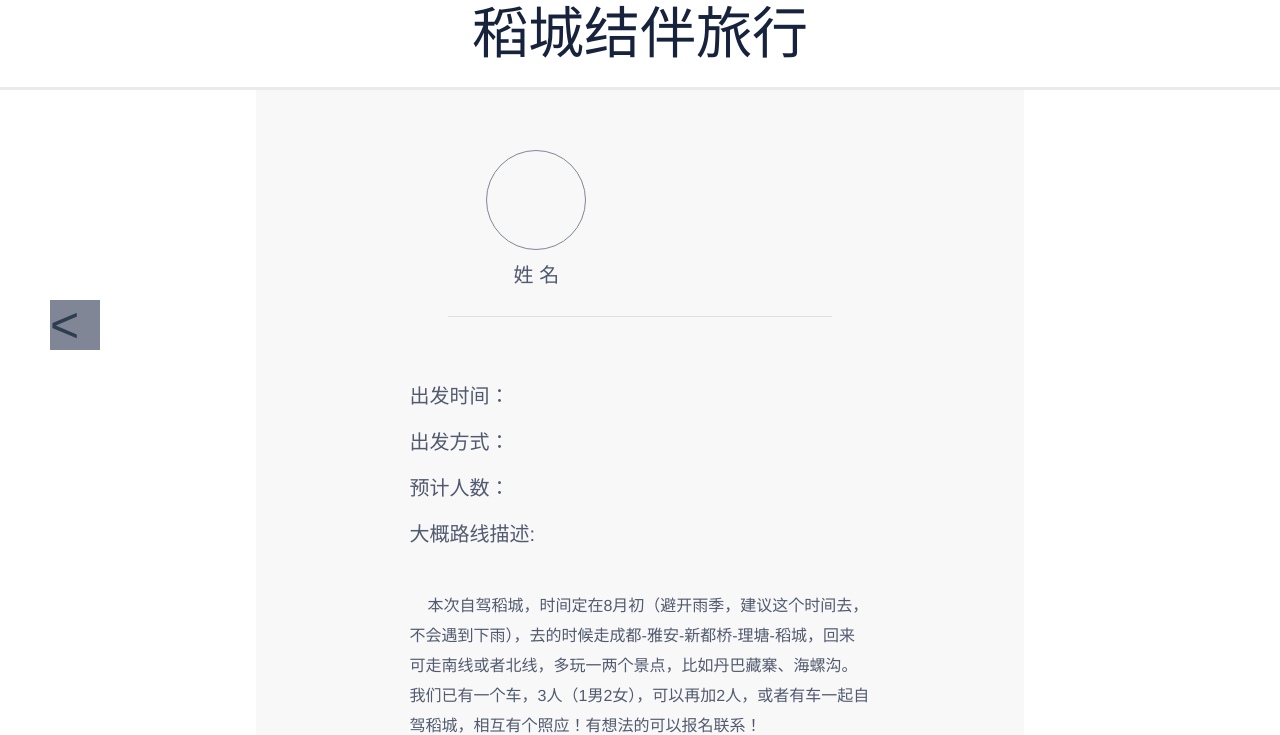
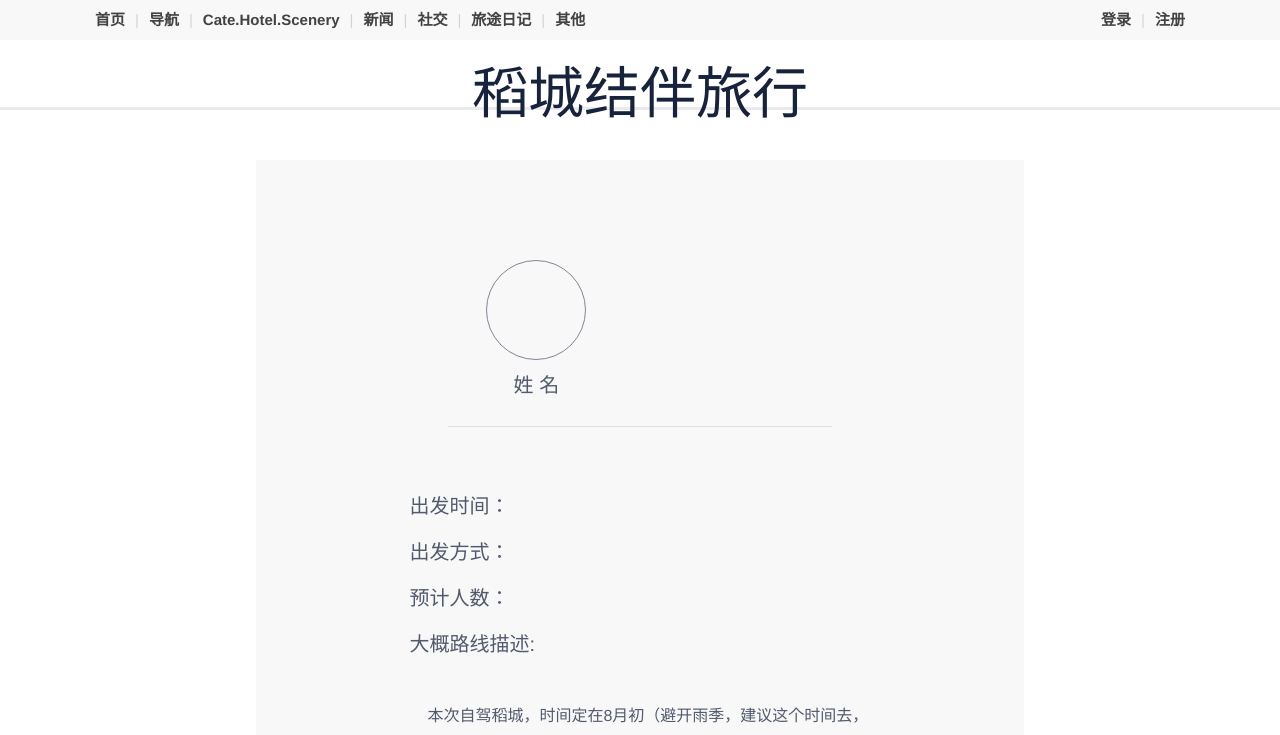
Before and after one commit to liaojin1/lvtu, a Vue app: page /socialdetial in a window 1280 px wide. Shown: the top 735 px of the page. Built offline with nearby package versions, Linux system fonts and the light colour scheme; what iview would draw is missing.

Commit message:
获取天气接口

```diff
--- a/src/components/common/Nav.vue
+++ b/src/components/common/Nav.vue
@@ -23,6 +23,8 @@
 
                 <span>|</span>
                 <a class="fontColor" href="/diary"><strong>旅途日记</strong></a>
+                <span>|</span>
+                <a class="fontColor" href="/other"><strong>其他</strong></a>
             </div>
             <div class="nav-right">
                 <a class="fontColor" href="/user"><strong>登录</strong></a>
--- /dev/null
+++ b/src/components/other/Other.vue
@@ -0,0 +1,34 @@
+<template>
+    <div>
+        <common-nav></common-nav>
+
+    </div>
+</template>
+
+<script>
+import CommonNav from '@/components/common/Nav'
+import axios from 'axios'
+export default {
+    data(){
+        return {
+            data:'',
+
+        }
+    },
+    components:{
+      CommonNav,
+    },
+    mounted:function(){
+        axios.get(API_PROXY+'http://mobile.weather.com.cn/data/sk/101050101.html?_=1381891661455').then((res) => {
+            // this.data = res;
+            console.log(res.data);
+        }).catch((res) => {
+            console.log('wrong');
+        })
+    }
+}
+</script>
+
+<style scoped>
+
+</style>
--- a/src/components/social/SocialDetial.vue
+++ b/src/components/social/SocialDetial.vue
@@ -1,6 +1,7 @@
 <template>
   <div>
-    <h3 class="display-4" style="color: #17233d;position: fixed;top: 0px;background-color: white;border-bottom: solid 3px #e8eaec" >稻城结伴旅行</h3>
+    <common-nav></common-nav>
+    <h3 class="display-4" style=" margin-top: 20px;color: #17233d;top: 0px;background-color: white;border-bottom: solid 3px #e8eaec" >稻城结伴旅行</h3>
     <div style="width: 60%;height:100%;margin-left: 20%;background-color:#f8f8f9;margin-top: 50px">
       <div class="fabuzhe">
         <div class="touxiang"></div>
@@ -99,7 +100,7 @@
 
       </div>
     </div>
-    <div style="position: fixed;top:300px;left: 50px;width: 50px;height: 50px;background-color: #808695" v-on:click="fanhui"><span style="font-size: 50px;display: inline-block;line-height: 50px;"><</span></div>
+    <!-- <div style="position: fixed;top:300px;left: 50px;width: 50px;height: 50px;background-color: #808695" v-on:click="fanhui"><span style="font-size: 50px;display: inline-block;line-height: 50px;"><</span></div> -->
   </div>
 
 
@@ -164,7 +165,7 @@
   }
   h3{
     width: 100%;
-    height: 90px;
+    height: 50px;
     text-align: center;
   }
   .liuyan{
--- a/src/main.js
+++ b/src/main.js
@@ -11,7 +11,7 @@ import 'iview/dist/styles/iview.css'
 
 Vue.config.productionTip = false
 Vue.use(iView)
-
+global.API_PROXY = 'https://bird.ioliu.cn/v2?url='//跨域代理
 require('./mock')
 /* eslint-disable no-new */
 new Vue({
--- a/src/router/index.js
+++ b/src/router/index.js
@@ -25,7 +25,8 @@ import Zixun from '@/components/zixun/Zixun'
 import XinWen from '@/components/zixun/Xinwen'
 import Men from '@/components/guide/Men'
 import Women from '@/components/guide/Women'
-
+//other
+import Other from '@/components/other/Other'
 Vue.use(Router)
 
 export default new Router({
@@ -83,6 +84,10 @@ export default new Router({
       path:'/women',
       name:'women',
       component:Women,
+    },{
+      path:'/other',
+      name:'other',
+      component:Other,
     }
 ]
 })
```
